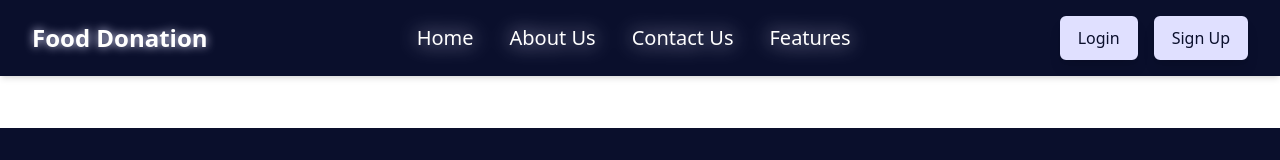
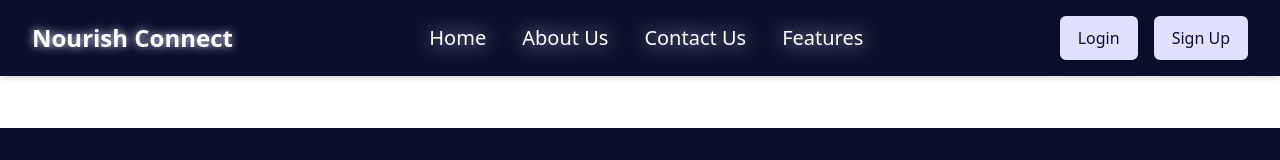
Before and after one commit to priyanshu1804/CODE_KSHETRA, a React (Vite) app in the folder client/: page / in a window 1280 px wide. Shown: the top 160 px of the page. Built offline with nearby package versions, Linux system fonts and the light colour scheme; no server answers.

Commit message:
12 commit

```diff
--- a/client/src/components/Header.jsx
+++ b/client/src/components/Header.jsx
@@ -44,7 +44,7 @@ const Header = () => {
     <header className="fixed top-0 left-0 w-screen bg-[#0a0f2c] text-white shadow-md ">
       <nav className="w-full flex justify-between items-center px-8 py-4">
         <div className="text-2xl font-bold drop-shadow-[0_0_5px_#e0e0ff]">
-          <Link to="/">Food Donation</Link>
+          <Link to="/">Nourish Connect</Link>
         </div>
 
         <div className="md:hidden flex items-center" onClick={() => setIsMobileMenuOpen(!isMobileMenuOpen)}>
--- a/client/src/components/Hero.jsx
+++ b/client/src/components/Hero.jsx
@@ -13,6 +13,10 @@ const Hero = () => {
 
   const handleDonateNowClick = () => {
     navigate('/donate');
+  };
+
+  const handleDonateNowClick1 = () => {
+    navigate('/donatee');
   };
 
   const handleRequestNowClick = () => {
@@ -53,7 +57,7 @@ const Hero = () => {
 
 <div className="flex flex-col md:flex-row gap-6 mt-6">
         <motion.div whileHover={{ scale: 1.1 }}>
-          <Button className="bg-[#e0e0ff] text-[#0a0f2c] flex items-center gap-2 shadow-s shadow-[#8faba2]" onClick={handleDonateNowClick}>
+          <Button className="bg-[#e0e0ff] text-[#0a0f2c] flex items-center gap-2 shadow-s shadow-[#8faba2]" onClick={handleDonateNowClick1}>
             <FaDonate /> Donate Money
           </Button>
         </motion.div>
```
